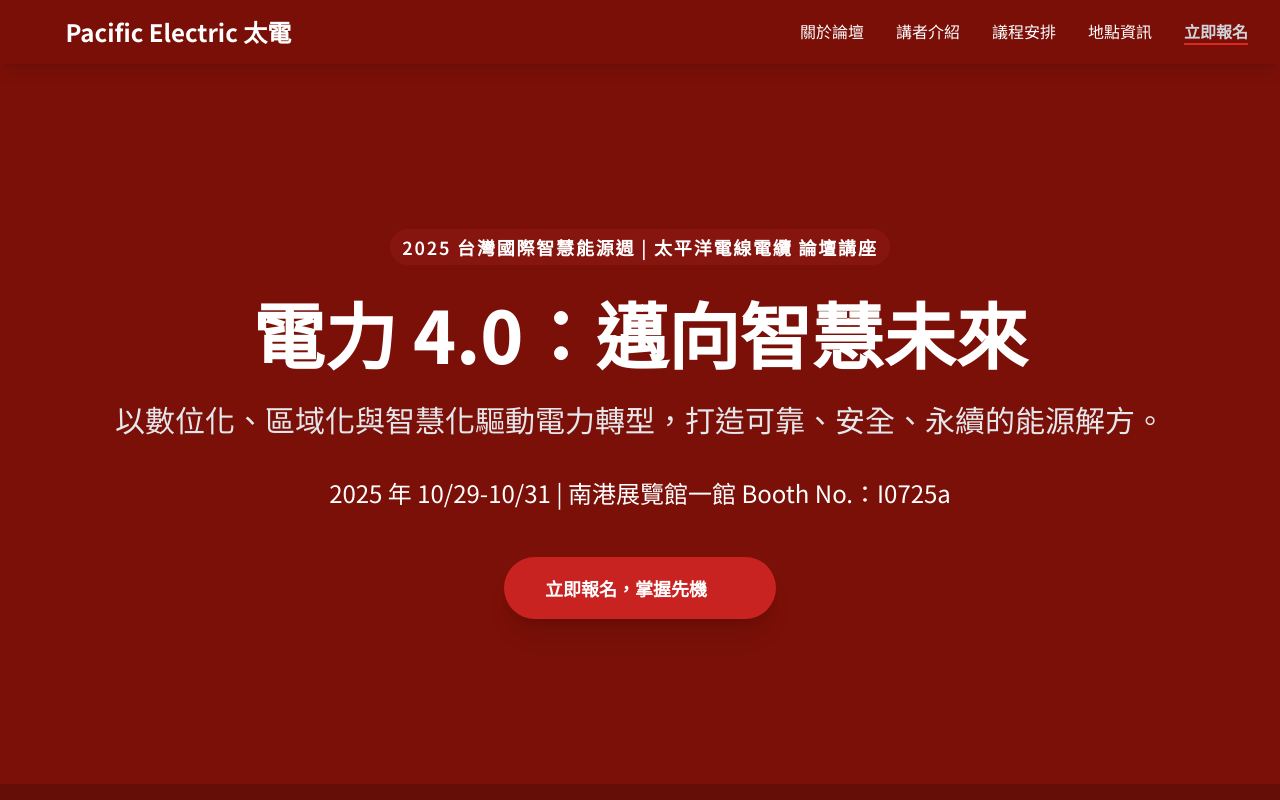
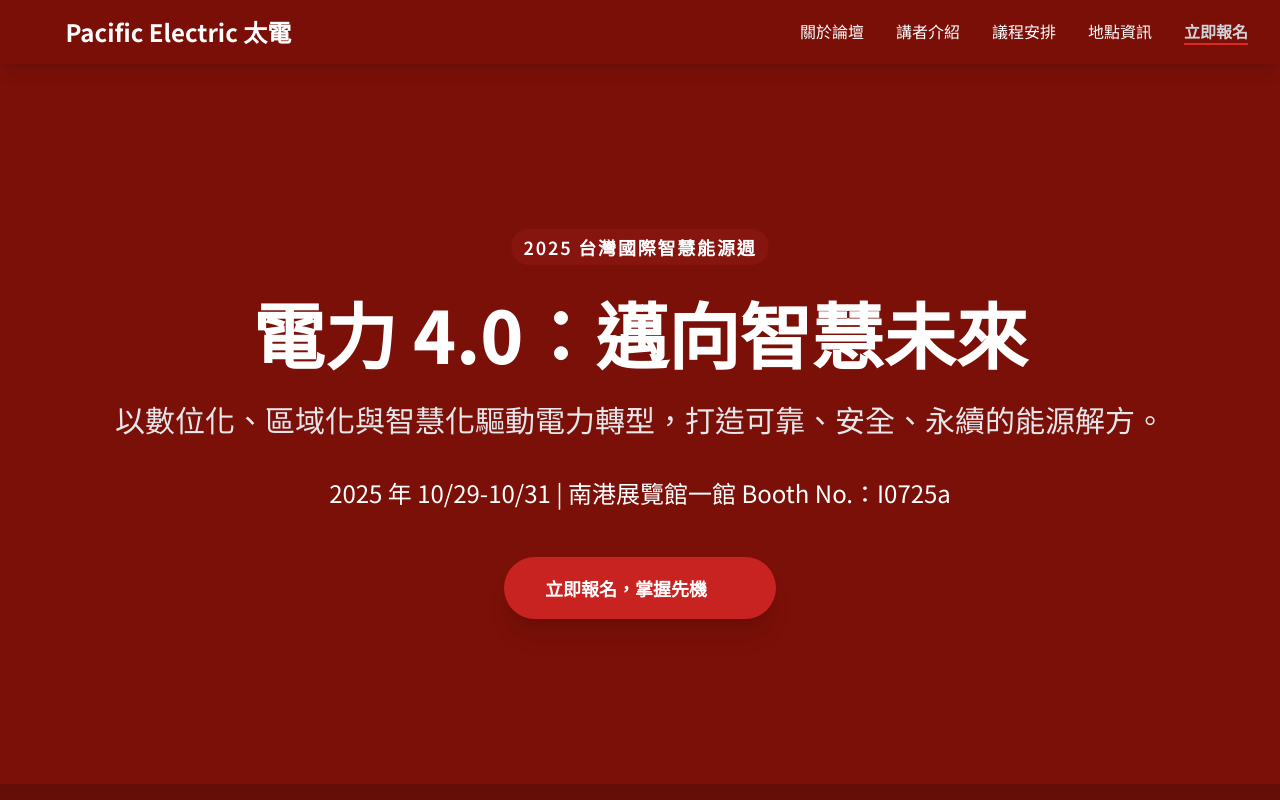
Before and after one commit to PacificElectricmarket/energytaiwan, a plain HTML site: page index.html in a window 1280 px wide. Shown: the top 800 px of the page. Drawn offline with nearby package versions, Linux system fonts and the light colour scheme; some icons are missing.

Commit message:
Update index.html

```diff
--- a/index.html
+++ b/index.html
@@ -117,7 +117,7 @@
 
         <div class="relative z-10 p-10 sm:p-20 max-w-7xl mx-auto"> <!-- 內容垂直填充加大 -->
             <span class="text-sm sm:text-lg font-semibold uppercase tracking-widest text-white bg-deep-red-900/30 px-3 py-1 rounded-full mb-8 inline-block"> <!-- mb-6 加大到 mb-8 -->
-                2025 台灣國際智慧能源週 | 太平洋電線電纜 論壇講座
+                2025 台灣國際智慧能源週
             </span>
 
             <!-- 1. 主標題 -->
```
